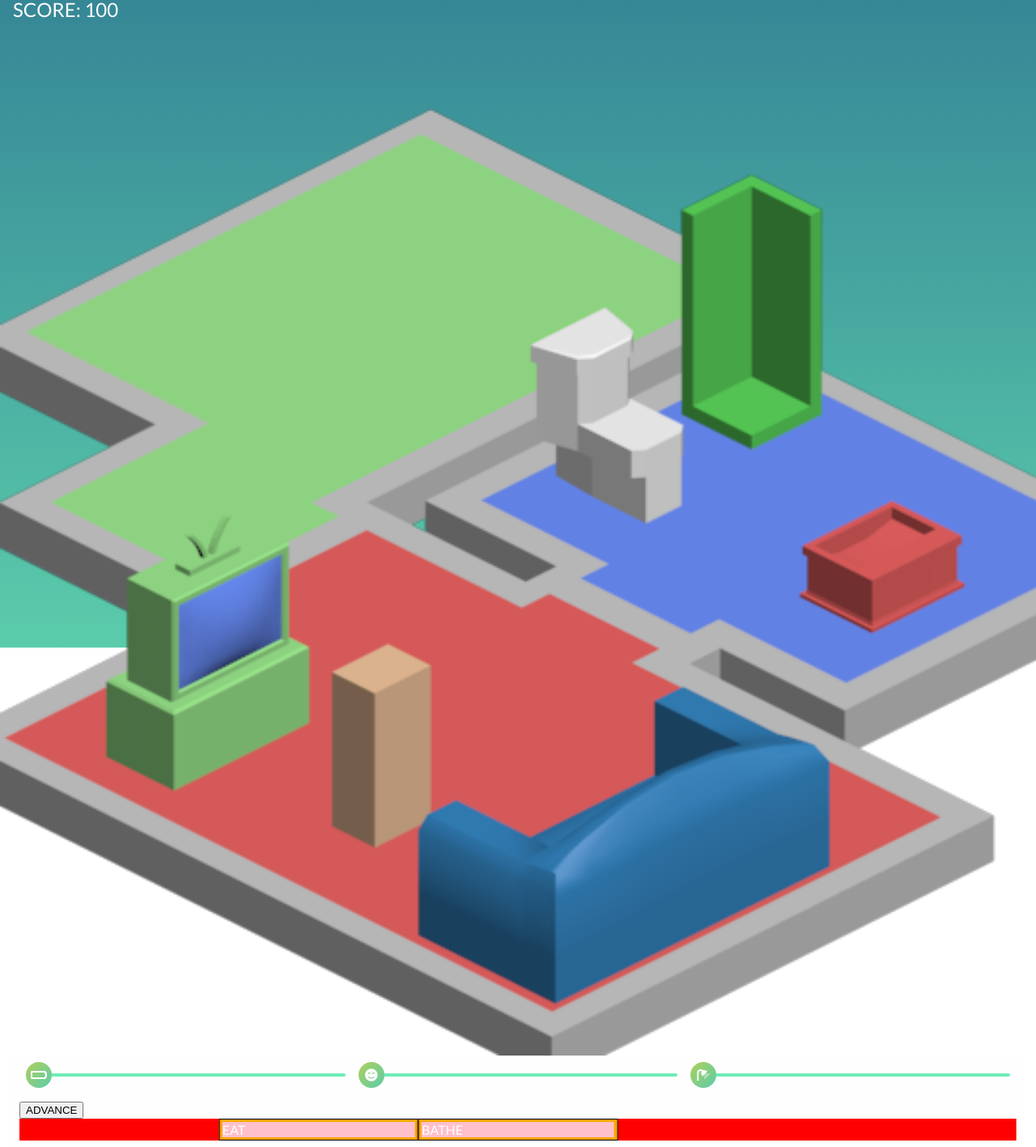
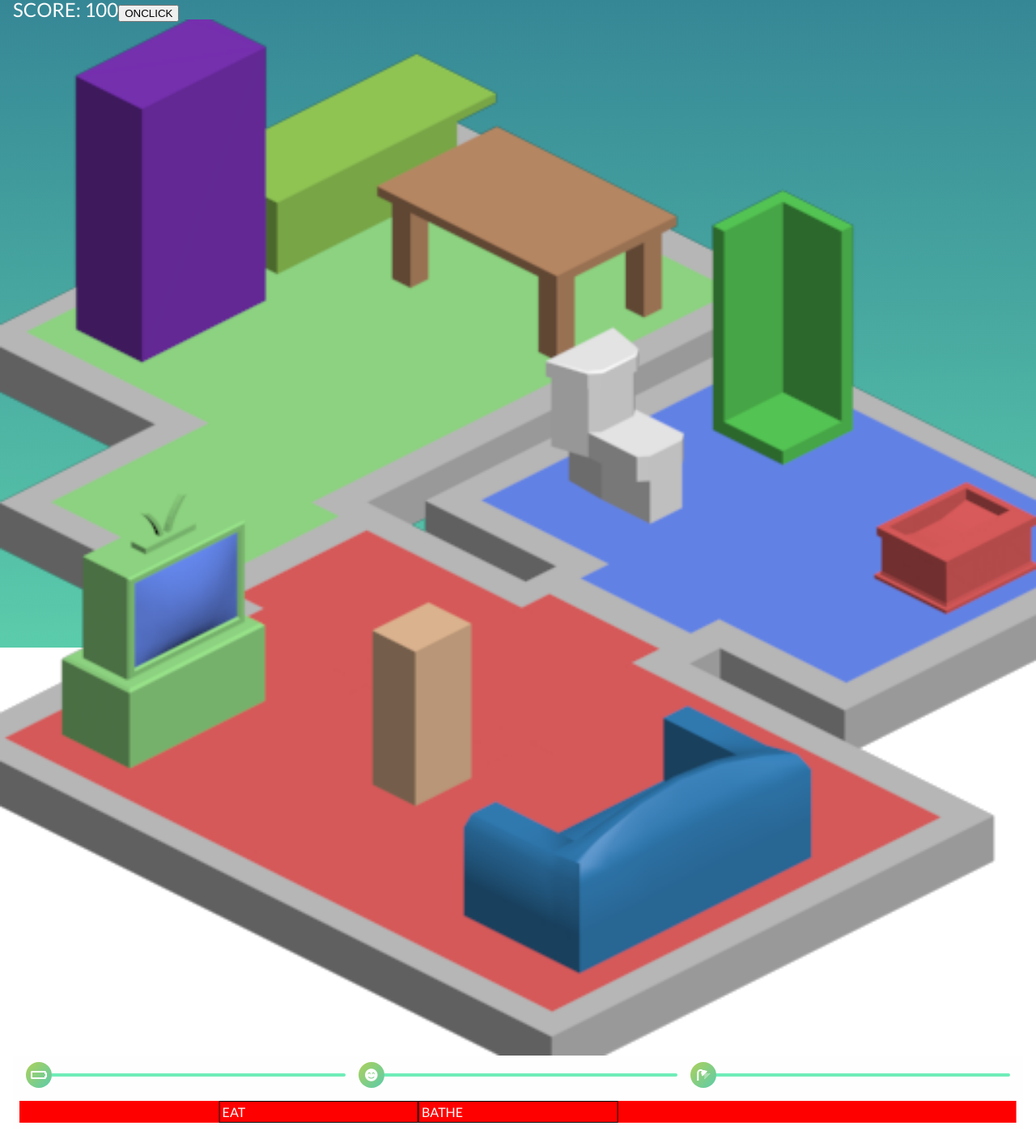
Before and after one commit to maladr0it/metal-baby, a React (Create React App) app: page / in a window 1280 px wide. Shown: the whole page at 81% size. After the commit the page ends 1395 px from the top, so only its background shows below. Built offline with nearby package versions, Linux system fonts and the light colour scheme.

Commit message:
add debug controls to top

```diff
--- a/src/actions.js
+++ b/src/actions.js
@@ -0,0 +1,7 @@
+import ACTIONS from "./constants/actionTypes";
+
+export const gameTicked = () => {
+  return {
+    type: ACTIONS.TICK
+  };
+};
--- a/src/components/HouseMap.jsx
+++ b/src/components/HouseMap.jsx
@@ -1,7 +1,7 @@
-import React from 'react';
-import styled from 'styled-components';
+import React from "react";
+import styled from "styled-components";
 
-import MapImage from "../assets/test_map3.png";
+import MapImage from "../assets/test_map4.png";
 
 const Container = styled.div`
   width: 100vw;
--- a/src/components/Score.jsx
+++ b/src/components/Score.jsx
@@ -1,5 +1,8 @@
-import React from 'react';
-import styled from 'styled-components';
+import React, { useContext } from "react";
+import styled from "styled-components";
+
+import { gameTicked } from "../actions";
+import GameStateContext from "./GameStateContext";
 
 const Container = styled.div`
   height: 1.5rem;
@@ -9,6 +12,15 @@ const Container = styled.div`
   line-height: 1.5rem;
 `;
 
-const Score = () => <Container>SCORE: 100</Container>;
+const Score = () => {
+  const { dispatch } = useContext(GameStateContext);
+
+  return (
+    <Container>
+      <span>SCORE: 100</span>
+      <button onClick={() => dispatch(gameTicked())}>ONCLICK</button>
+    </Container>
+  );
+};
 
 export default Score;
--- a/src/components/StatusBars/StatusBars.jsx
+++ b/src/components/StatusBars/StatusBars.jsx
@@ -1,12 +1,12 @@
-import React from 'react';
-import styled from 'styled-components';
+import React from "react";
+import styled from "styled-components";
 
-import StatusBar from './StatusBar';
+import StatusBar from "./StatusBar";
 
 const BARS = [
-  { label: 'ENERGY', icon: 'fas fa-battery-empty' },
-  { label: 'FUN', icon: 'fas fa-smile-beam' },
-  { label: 'HYGIENE', icon: 'fas fa-shower' }
+  { label: "ENERGY", icon: "fas fa-battery-empty" },
+  { label: "FUN", icon: "fas fa-smile-beam" },
+  { label: "HYGIENE", icon: "fas fa-shower" }
 ];
 
 const Container = styled.div`
@@ -18,9 +18,11 @@ const Container = styled.div`
     margin-right: 1rem;
   }
 `;
-const bars = BARS.map(({ label, icon }) => (
-  <StatusBar label={label} icon={icon} />
+
+const bars = BARS.map(({ label, icon }, i) => (
+  <StatusBar key={i} label={label} icon={icon} />
 ));
+
 const StatusBars = () => <Container>{bars}</Container>;
 
 export default StatusBars;
--- a/src/components/TaskTrack/TaskBlock.jsx
+++ b/src/components/TaskTrack/TaskBlock.jsx
@@ -2,17 +2,13 @@ import React from "react";
 import styled from "styled-components";
 
 const Container = styled.div`
-  background-color: orange;
-
   flex: 1;
   border: 1px solid black;
   padding: 0.2rem;
   visibility: ${props => (props.type === "NULL" ? "hidden" : "visible")};
 `;
 
-const Content = styled.div`
-  background-color: pink;
-`;
+const Content = styled.div``;
 
 const TaskBlock = ({ type }) => (
   <Container type={type}>
--- a/src/components/TaskTrack/TaskTrack.jsx
+++ b/src/components/TaskTrack/TaskTrack.jsx
@@ -19,7 +19,6 @@ const slide = keyframes`
 `;
 
 const Track = styled.div`
-  background-color: #fff185;
   overflow: hidden;
 `;
 
@@ -32,9 +31,8 @@ const TaskBlockContainer = styled.div`
 `;
 
 const TaskTrack = () => {
-  const { state, dispatch } = useContext(GameStateContext);
+  const { state } = useContext(GameStateContext);
   const { tasks, time } = state;
-  // const [time, setTime] = useState(ticksBefore);
 
   // get only the tasks within the acceptable range
   const getVisibleTasks = () =>
@@ -44,16 +42,8 @@ const TaskTrack = () => {
         : "NULL"
     );
 
-  // set state to have new time
-  const advance = () => {
-    dispatch({
-      type: "TICK"
-    });
-  };
-
   return (
     <Container>
-      <button onClick={advance}>ADVANCE</button>
       <Track>
         <TaskBlockContainer key={time}>
           {getVisibleTasks().map((task, i) => (
--- a/src/gameReducer.js
+++ b/src/gameReducer.js
@@ -11,6 +11,8 @@ export const initialState = {
 };
 
 const game = (state = initialState, action) => {
+  console.log(action);
+
   switch (action.type) {
     case ACTIONS.TICK: {
       return {
```
Also changed, not shown: src/assets/test_map4.png (added).
